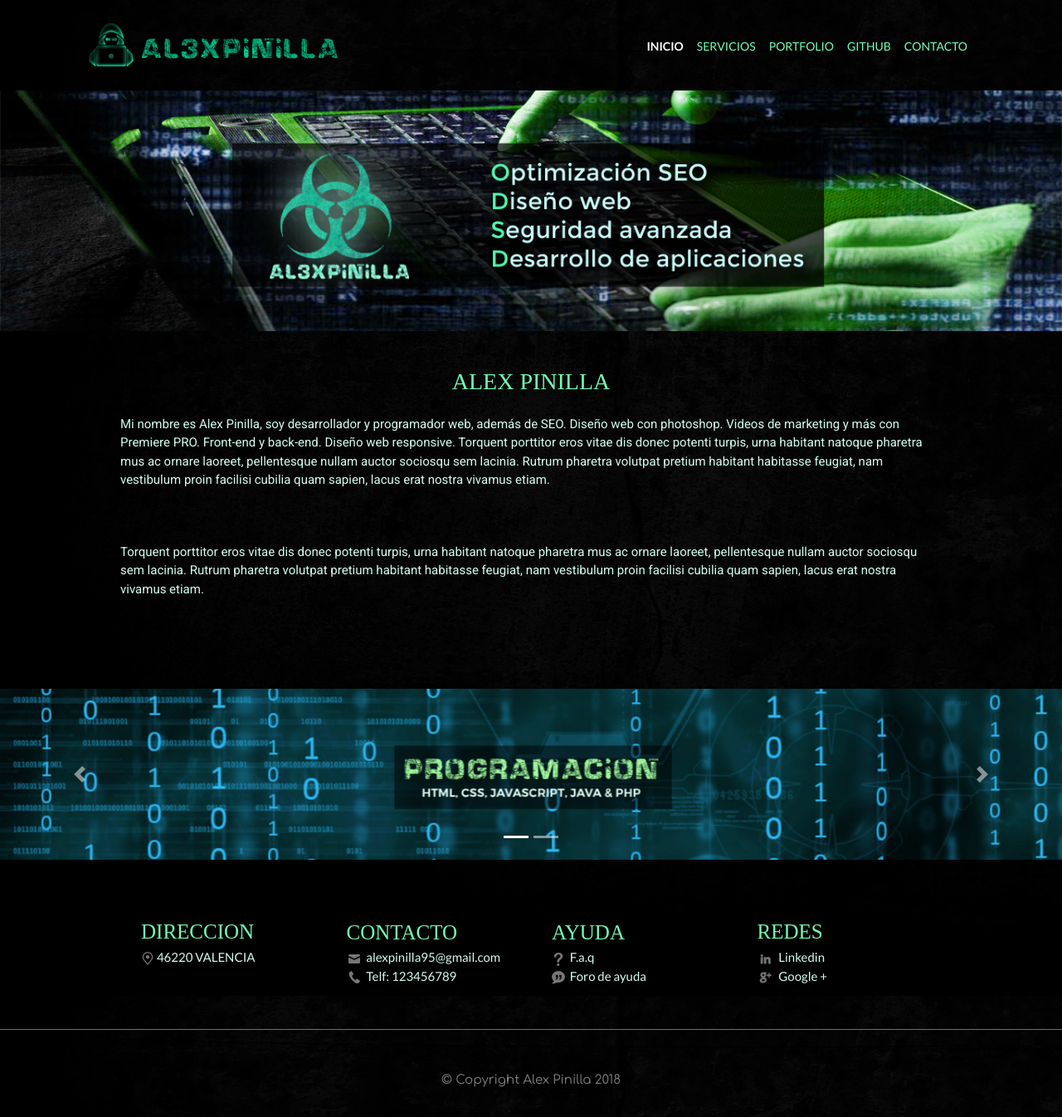
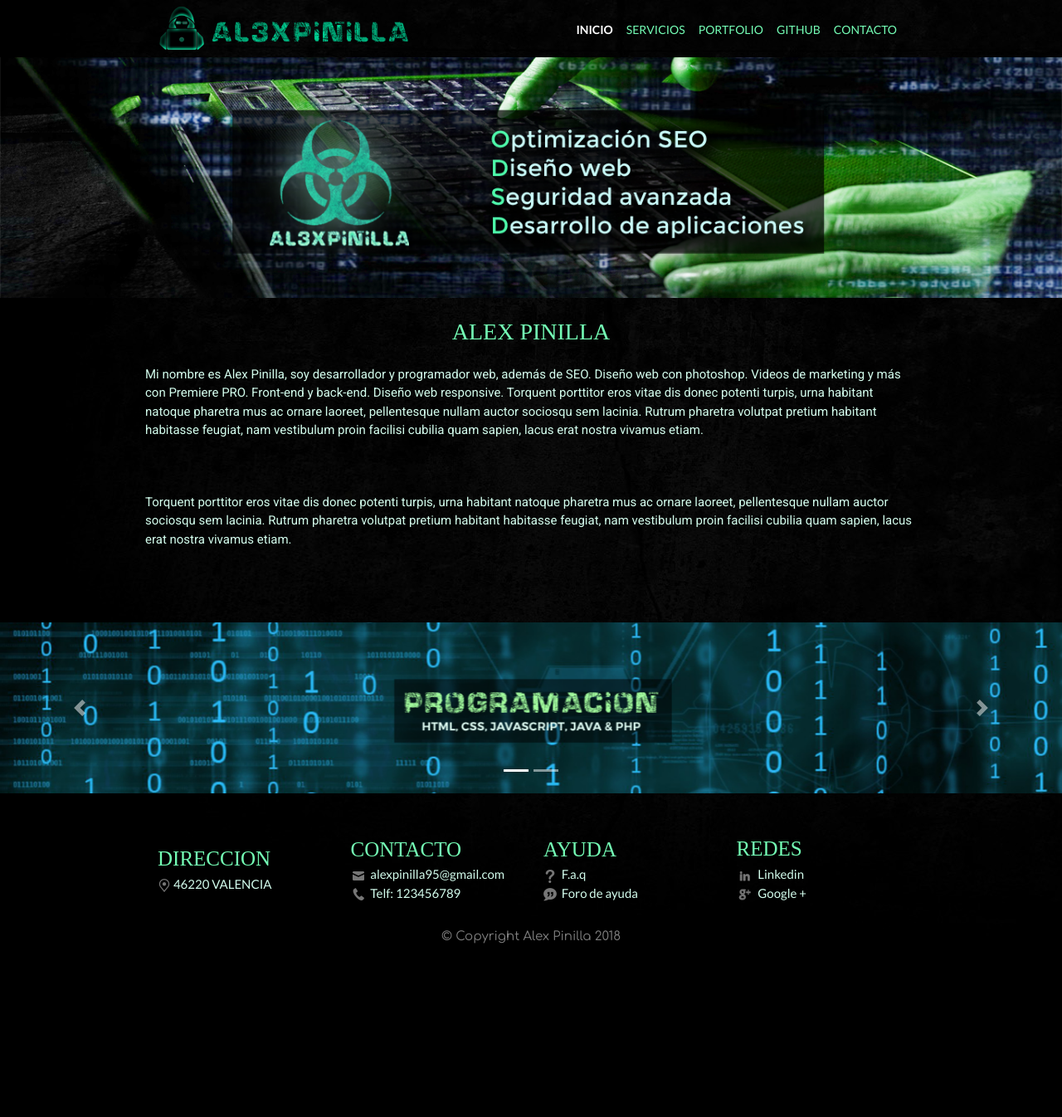
Before and after one commit to Alexpinilla/web, a PHP site: page / in a window 1280 px wide. Shown: the whole page at 83% size. After the commit the page ends 1137 px from the top, so only its background shows below. Run offline with PHP 8.4, Linux system fonts and the light colour scheme.

Commit message:
version 2 funcional

```diff
--- a/css/estilos.css
+++ b/css/estilos.css
@@ -19,9 +19,10 @@
   margin:auto;
 }
 
+
 .principal {
-  padding-left:70px;
-  padding-right:70px;
+  padding-left:15vh;
+  padding-right:15vh;
 }
 
 
@@ -37,7 +38,7 @@ body {
   padding-left:0;
 }
 .container {
-  padding:20px;
+  padding:0px;
 }
 
 
@@ -150,10 +151,14 @@ hr {
 
 
 
-
+.columna {
+  display:flex;
+  justify-content: center;
+  align-items:center;
+  align-content: center;
+}
 
 .foot {
-  padding-left:10px;
 	font-size: 15px;
 	font-family: LATO;
     text-align: justify;
@@ -161,11 +166,11 @@ hr {
 
 .titulo {
 	font-size: 25px;
-  padding-left:10px;
 	color: #74fdb5;
 }
-
-.degradado {
-  padding-left: 70px;
-  padding-right: 70px;
+footer {
+  height:20vh;
 }
+.nofooter{
+min-height: 80vh;
+}
--- a/index.html
+++ b/index.html
@@ -24,10 +24,11 @@
 <body>
 <div class="container-fluid">
   <div id="presentacion" style="display:none">
+  	<div class="nofooter">
     <header>
       <div class="container">
         <div class="row well">
-          <div class="col-md-12">
+          <div class="col-md-12 principal">
             <nav class="navbar navbar-expand-lg navbar-light navegador">
               <img src="images/alexpinilla.png" alt="alex pinilla"/>
               <button class="navbar-toggler" type="button" data-toggle="collapse" data-target="#navbarTogglerDemo02" aria-controls="navbarTogglerDemo02" aria-expanded="false" aria-label="Toggle navigation">
@@ -66,13 +67,13 @@
         <img src="images/tercera.png" alt="programación web" class="img-fluid"/>
         <br><br>
         <div class="container">
-        	<div class="row well">
+        	<div class="row well principal">
       		    <br>
     					<h3 class="centrar"> ALEX PINILLA </h3>
-              <p class="principal"> <br>Mi nombre es Alex Pinilla, soy desarrollador y programador web, además de SEO. Diseño web con photoshop. Videos
+              <p> <br>Mi nombre es Alex Pinilla, soy desarrollador y programador web, además de SEO. Diseño web con photoshop. Videos
               de marketing y más con Premiere PRO. Front-end y back-end. Diseño web responsive. Torquent porttitor eros vitae dis donec potenti turpis, urna habitant natoque pharetra mus ac ornare laoreet, pellentesque nullam auctor sociosqu sem lacinia. Rutrum pharetra volutpat pretium habitant habitasse feugiat, nam vestibulum proin facilisi cubilia quam sapien, lacus erat nostra vivamus etiam.</p><br><br>
 
-              <p class="principal"> Torquent porttitor eros vitae dis donec potenti turpis, urna habitant natoque pharetra mus ac ornare laoreet, pellentesque nullam auctor sociosqu sem lacinia. Rutrum pharetra volutpat pretium habitant habitasse feugiat, nam vestibulum proin facilisi cubilia quam sapien, lacus erat nostra vivamus etiam. </p><br><br>
+              <p> Torquent porttitor eros vitae dis donec potenti turpis, urna habitant natoque pharetra mus ac ornare laoreet, pellentesque nullam auctor sociosqu sem lacinia. Rutrum pharetra volutpat pretium habitant habitasse feugiat, nam vestibulum proin facilisi cubilia quam sapien, lacus erat nostra vivamus etiam. </p><br><br>
 
     			</div>
           <div class="col-md-1"></div>
@@ -153,23 +154,24 @@
     </div>
     </div>
 
-<footer>
+</div>
+<footer principal>
   <div class="container">
-        <div class="row well degradado">
-             <div class="col-md col-6">
-                <span class="titulo">DIRECCION</span>
+        <div class="row well degradado principal columna">
+             <div class="col-lg-3 col-sm-6 col-6">
+                <span class="titulo">DIRECCION</span><br>
                 <p class="foot">
                 <img src="images/direccion.png" width="16px" />&nbsp46220 VALENCIA<br>
                 </p>
             </div>
-            <div class="col-md col-6 centrar">
+            <div class="col-lg-3 col-sm-6 col-6 centrar">
                 <span class="titulo">CONTACTO</span>
                 <p class="foot">
                 <img src="images/mail.png">&nbsp alexpinilla95@gmail.com<br>
                 <img src="images/telf.png">&nbsp Telf: 123456789<br>
                 </p>
             </div>
-            <div class="col-md col-6 centrar">
+            <div class="col-lg-3 col-sm-6 col-6 centrar">
                 <span class="titulo">AYUDA</span>
                 <p class="foot">
                 <img src="images/faq.png" width="16px">&nbsp F.a.q<br>
@@ -177,7 +179,7 @@
                 </p>
             </div>
 
-            <div class="col-md col-6 centrar">
+            <div class="col-lg-3 col-sm-6 col-6 centrar">
                 <span class="titulo">REDES</span>
                 <p class="foot">
                 <img src="images/linkedin.png" width="20px">&nbsp Linkedin<br>
@@ -186,17 +188,16 @@
             </div>
 
           </div>
+		<div class="container copy">
+		  <div class="row">
+		    <div class="col-md-12"></div>
+		    <p class="copy">© Copyright Alex Pinilla 2018 </p>
+		    <br><br>
+		  </div>
+		</div>
+</footer>
 
-</footer>
-<hr>
 
-<div class="container copy">
-  <div class="row">
-    <div class="col-md-12"></div>
-    <p class="copy">© Copyright Alex Pinilla 2018 </p>
-    <br><br>
-  </div>
-</div>
 
 
 </div>
```
Also changed, not shown: 1 other file.
